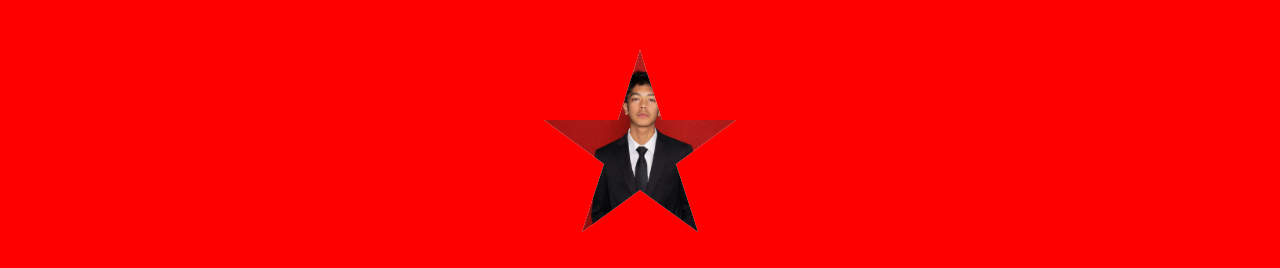
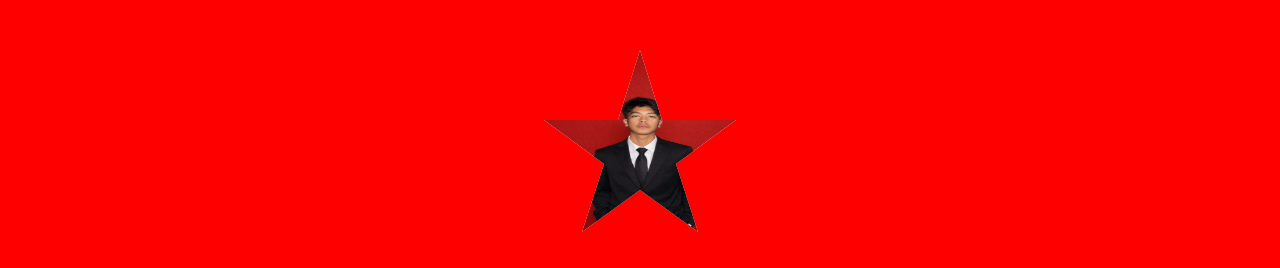
Before and after one commit to sendsend990-hash/tugas-_-sendi_12-5, a plain HTML site: page index.html in a window 1280 px wide. Shown: the top 268 px of the page. Drawn offline with Linux system fonts and the light colour scheme.

Commit message:
Update index.html

```diff
--- a/index.html
+++ b/index.html
@@ -44,7 +44,7 @@
         .profile-img img {
             width: 100%;
             height: 100%;
-            object-fit: cover;
+            object-fit: hidden;
         }
 
         .container {
```
